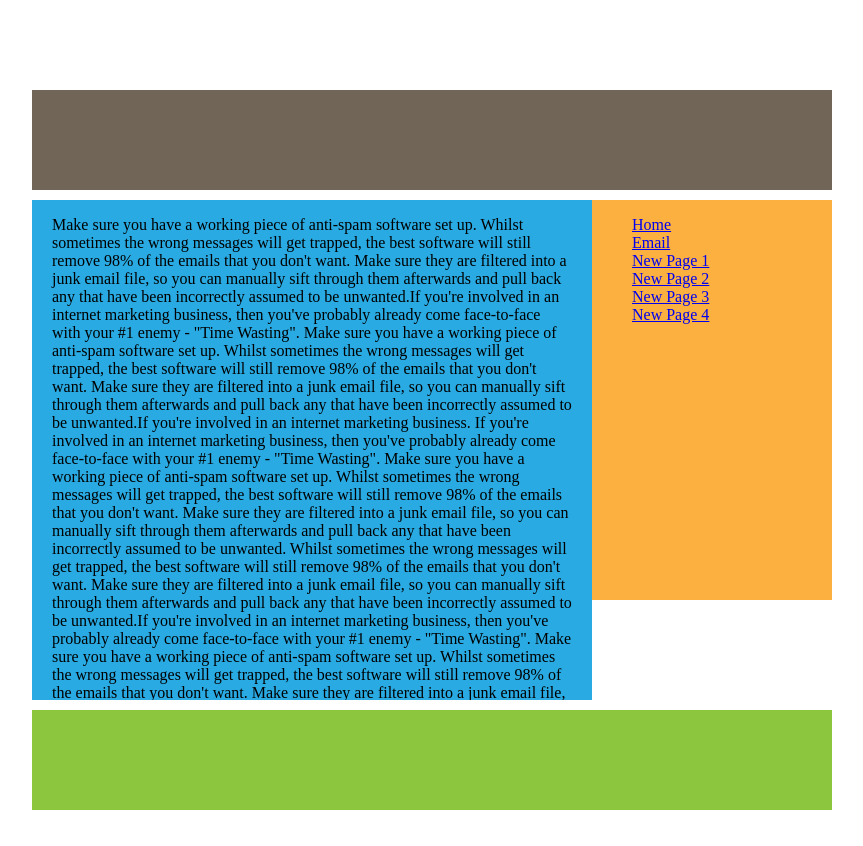
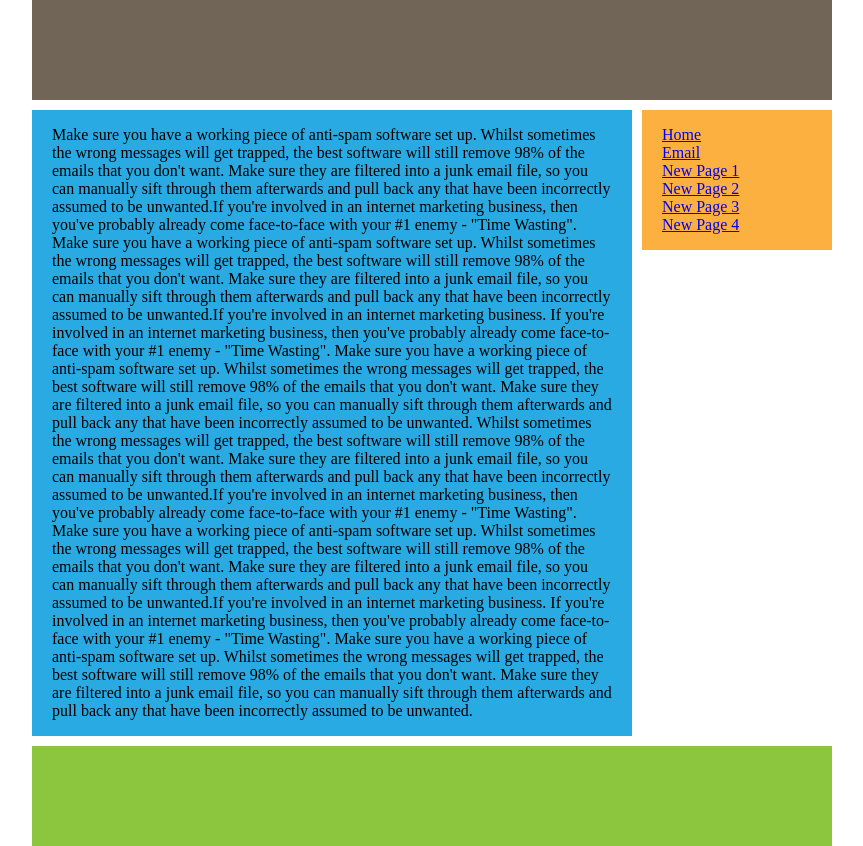
Before and after one commit to sergmi/responsive_web_design, a plain HTML site: page index_3.html in a window 1280 px wide. Shown: the whole page, without its empty margins (208-1071 px from the left). Before the commit the page ends 820 px from the top, so only its background shows below. Drawn offline with Linux system fonts and the light colour scheme.

Commit message:
float layouts m3m4

```diff
--- a/css/style_3.css
+++ b/css/style_3.css
@@ -1,48 +1,44 @@
 body{
-margin:0;
-}
-
-.page{
-margin-top:7%;
+margin: 0 auto;
 }
 
 header{
-width:800px;
-height:100px;
-background-color:#716558;
-margin:10px auto;
+width: 800px;
+height: 100px;
+background-color: #716558;
+margin: 0 auto 10px auto;
 }
 
-#wrapper{
-width:800px;
-margin:10px auto;
-position:relative;
+.wrapper{
+width: 800px;
+margin: 0 auto;
 }
 
 ul{
-list-style-type:none;
+list-style-type: none;
+padding-left: 20px;
+}
+
+article{
+width: 560px;
+padding: 0 20px;
+background-color: #29AAE2;
+display: inline-block;
+vertical-align: top;
+
+margin-right: 6px;   /* ? */
 }
 
 aside{
-width:240px;
-height:400px;
-background-color:#FBB040;
-position:absolute;
-right:0;
-top:0;
-}
-
-article{
-width:520px;
-height:500px;
-padding:0 20px;
-background-color:#29AAE2;
-overflow:auto;
+width: 190px;
+background-color: #FBB040;
+display: inline-block;
+vertical-align: top;
 }
 
 footer{
-width:800px;
-height:100px;
-background-color:#8CC63F;
-margin:10px auto;
+width: 800px;
+height: 100px;
+background-color: #8CC63F;
+margin: 10px auto 0 auto;
 }
--- a/css/style_4.css
+++ b/css/style_4.css
@@ -1,48 +1,45 @@
-
-.page{
-margin-top:10%;
+body{
+margin: 0 auto;
 }
 
 header{
-width:80%;
-height:100px;
-background-color:#716558;
-margin:10px auto;
+width: 80%;
+height: 100px;
+background-color: #716558;
+float: left;
+margin: 0 10% 10px 10%;
 }
 
-#wrapper{
-width:80%;
-margin:10px auto;
-position:relative;
+.wrapper{
+width: 80%;
+margin: 0 10%;
+float: left;
+position: relative;
 }
 
 ul{
-list-style-type:none;
-padding-left:6%;
+list-style-type: none;
+padding-left: 6%;
 }
 
 aside{
-width:20%;
-height:300px;
-padding:0;
-margin-right:1%;
-background-color:#FBB040;
-float:left;
+width: 20%;
+margin-right: 1%;
+background-color: #FBB040;
+float: left;
 }
 
 article{
-width:77%;
-height:400px;
-padding:0 1%;
-background-color:#29AAE2;
-overflow:auto;
+width: 77%;
+padding: 0 1%;
+background-color: #29AAE2;
+float: left;
 }
 
-
-
 footer{
-width:80%;
-height:100px;
-background-color:#8CC63F;
-margin:10px auto;
+width: 80%;
+height: 100px;
+float: left;
+background-color: #8CC63F;
+margin: 10px 10% 0 10%;
 }
--- a/index_3.html
+++ b/index_3.html
@@ -6,21 +6,10 @@
 		<link rel="stylesheet" href="css/style_3.css">
 	</head>
 	<body>
-		<div class="page">
 			<header>
 			</header>
-			<div id="wrapper">
-				<aside>
-					<ul>
-						<li><a href="#">Home</a></li>
-						<li><a href="#">Email</a></li>
-						<li><a href="#">New Page 1</a></li>
-						<li><a href="#">New Page 2</a></li>
-						<li><a href="#">New Page 3</a></li>
-						<li><a href="#">New Page 4</a></li>
-					</ul>
-				</aside>
 
+			<div class="wrapper">
 					<article>
 						<p>Make sure you have a working piece of anti-spam software set up. Whilst sometimes the wrong messages will get
 						trapped, the best software will still remove 98% of the emails that you don't want. Make sure they are filtered
@@ -54,9 +43,20 @@
 						been incorrectly assumed to be unwanted.
 						</p>
 					</article>
+
+					<aside>
+						<ul>
+							<li><a href="#">Home</a></li>
+							<li><a href="#">Email</a></li>
+							<li><a href="#">New Page 1</a></li>
+							<li><a href="#">New Page 2</a></li>
+							<li><a href="#">New Page 3</a></li>
+							<li><a href="#">New Page 4</a></li>
+						</ul>
+					</aside>
 			</div>
+
 			<footer>
 			</footer>
-		</div>
 	</body>
 </html>
```
Also changed, not shown: index_4.html (+1 -3 lines). Lines whose indentation alone changed are shown as unchanged.
